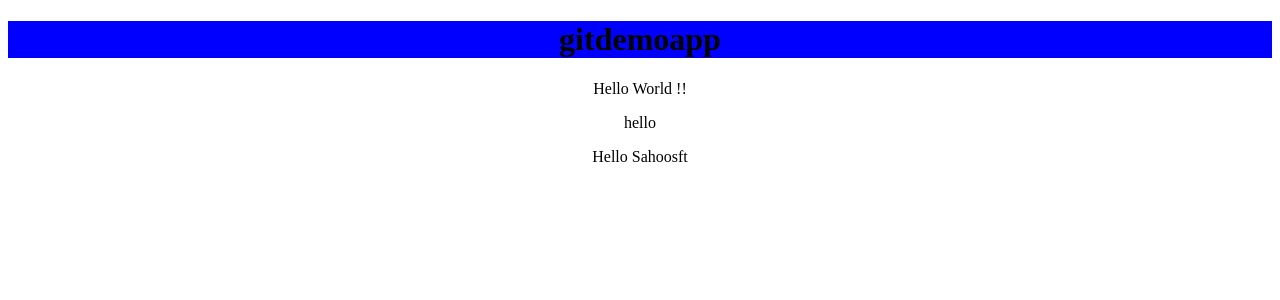
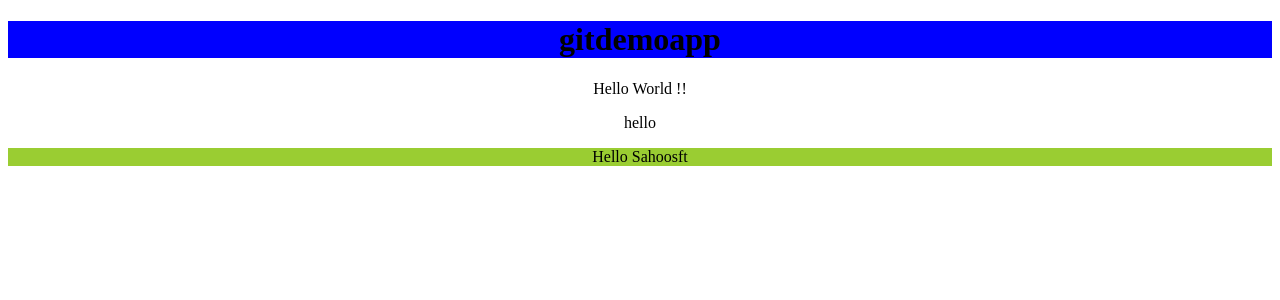
Before and after one commit to sourabhsinghaa-blip/angular21app, an Angular app: page / in a window 1280 px wide. Shown: the top 300 px of the page. Built offline with nearby package versions, Linux system fonts and the light colour scheme.

Commit message:
added hello sahoosft set bgcolor

```diff
--- a/src/app/app.html
+++ b/src/app/app.html
@@ -2,7 +2,7 @@
   <h1>{{title()}}</h1>
   <p>Hello World !!</p>
   hello
-<p>Hello Sahoosft</p>
+<p style="background-color: yellowgreen;">Hello Sahoosft</p>
 
 
 </div>
```
